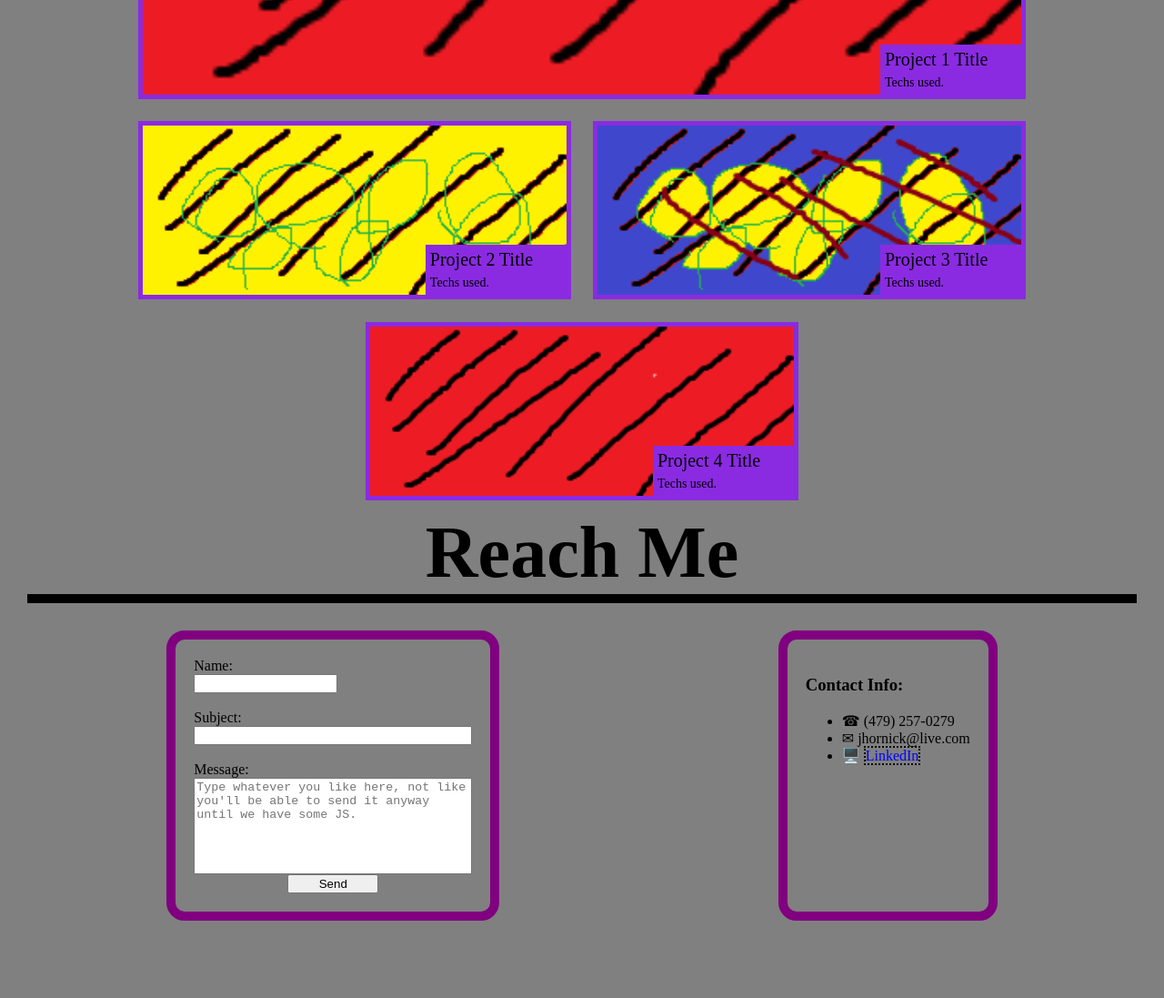
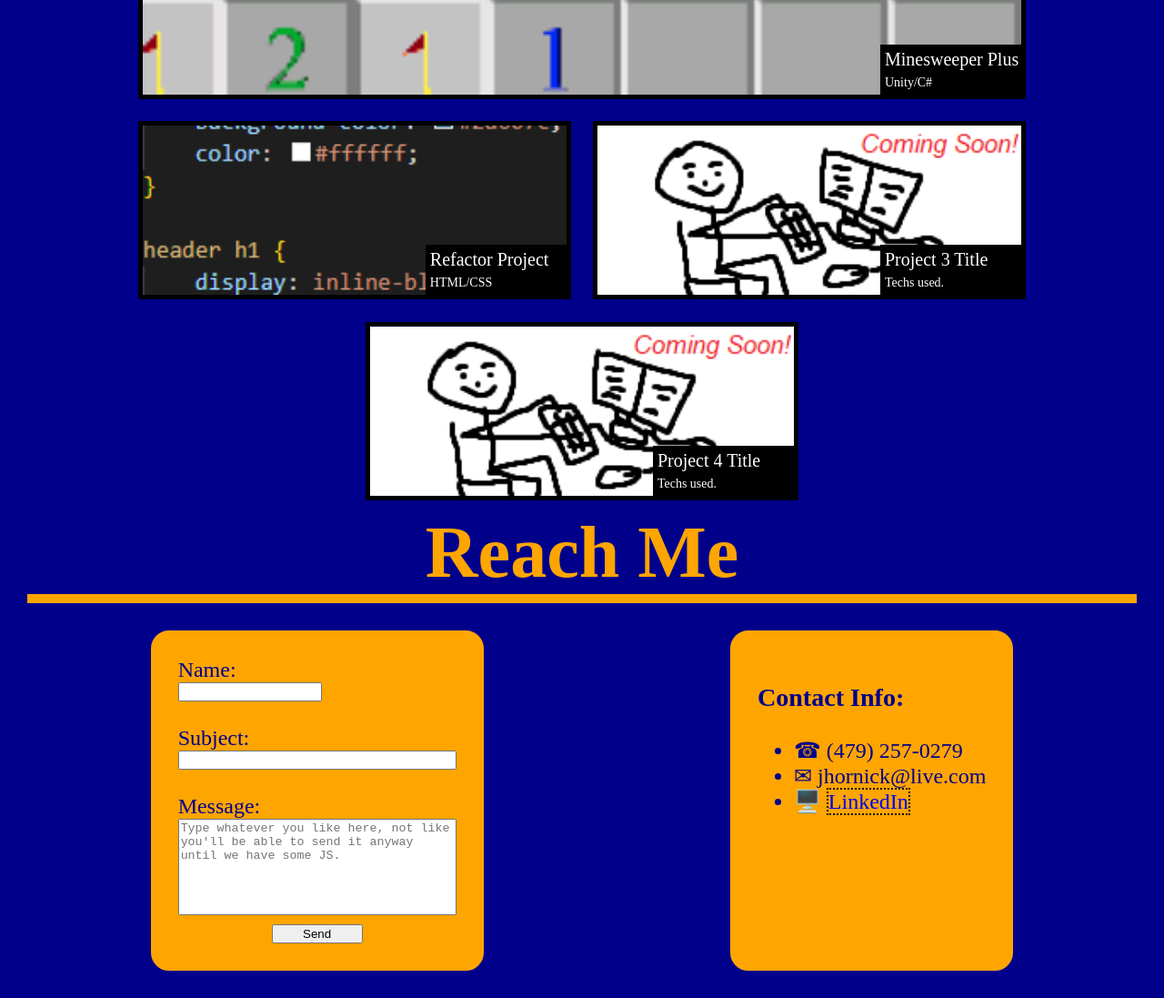
Before and after one commit to hornickjohn/my-project-portfolio, a plain HTML site: page index.html in a window 1280 px wide. Shown: the part 920-2017 px from the top of the page at 91% size. Before the commit the page ends 1932 px from the top, so only its background shows below. Drawn offline with Linux system fonts and the light colour scheme.

Commit message:
Code cleaned up, TODO list items addressed.

```diff
--- a/assets/style.css
+++ b/assets/style.css
@@ -1,14 +1,14 @@
 :root {
-    --primary-foreground:black;
-    --secondary-foreground:white;
-    --primary-background:#B000B0;
-    --secondary-background:lightblue;
+    --primary-foreground:white;
+    --primary-background:black;
+    --secondary-foreground:orange;
+    --secondary-background:darkblue;
 }
 
 body {
     margin:0;
     padding:0;
-    background-color:gray;
+    background-color:var(--secondary-background);
 }
 
 /* Begin Header Content */
@@ -17,10 +17,11 @@ body>header {
     width:100%;
     height:100px;
     top:0;
-    background-color: #B000B0;
+    background-color:var(--primary-background);
     display:flex;
     align-items:center;
     justify-content:space-between;
+    color:var(--primary-foreground);
 }
 body>header>div {
     display:flex;
@@ -36,23 +37,33 @@ header ul {
     padding-left:0;
 }
 header li {
+    /* style each nav link */
+    font-size:200%;
+    border-left:5px solid var(--primary-foreground);
+    border-bottom:5px solid var(--primary-foreground);
     display:inline-block;
     margin-left:15px;
+    padding:5px;
+}
+header a {
+    color:inherit;
 }
 h1 {
+    font-size:50px;
     padding: 20px 0 20px 20px;
     display:inline-block;
 }
-/* End Header Content */
 
 
 a {
-    color:inherit;
     text-decoration:none;
 }
 
+/* Overarching rules applied to main contect section */
 main h2 {
-    border-right:10px solid black;
+    /* each section's label h2 gets spaced where it needs to be and draws a line to its right */
+    color:var(--secondary-foreground);
+    border-right:10px solid var(--secondary-foreground);
     text-align:right;
     flex:1 1 250px;
     margin:30px;
@@ -60,16 +71,13 @@ main h2 {
     font-size:80px;
     box-sizing:border-box;
 }
-
 main {
     margin-top:100px;
 }
-
 main section {
     margin:0 30px;
     display:flex;
 }
-
 main>section {
     display:flex;
     flex-wrap: wrap;
@@ -81,26 +89,27 @@ main>section>div {
     flex-wrap: wrap;
 }
 
+/* Specific rules to about section */
 #about p {
     margin-top:30px;
     font-size:20px;
     line-height: 140%;
+    color:var(--secondary-foreground);
 }
-
 #about p:last-of-type {
     padding-bottom:20px;
 }
 
+/* Behavior of link cards in project section */
 .card {
     width:39%;
     margin:1%;
 }
-
 .card span {
     font-size: 70%;
 }
-
 .card figure {
+    /* Image + label section get alignment and wrap behavior */
     width:100%;
     margin:0;
     display:flex;
@@ -108,59 +117,66 @@ main>section>div {
     position:relative;
     justify-content:flex-end;
     align-items:flex-end;
-    transition: transform 0.5s;
 }
-.hovereffect:hover {
-    filter:brightness(200%);
-    transform:scale(105%);
-}
-
 .card img {
     width:100%;
-    border:5px solid blueviolet;
+    border:5px solid var(--primary-background);
 }
-
 #projects>div {
     justify-content:center;
 }
-
 #projects .card:first-of-type {
     width:80%;
     flex:none;
 }
-
 #projects .card:first-of-type figure {
     margin-top:30px;
 }
-
 .card figurecaption {
+    /* Bring label of each card into bottom-right corner of image */
     display:block;
     position:absolute;
     height:50px;
     width:150px;
     padding:5px;
     font-size:20px;
-    background-color:blueviolet;
+    background-color:var(--primary-background);
+    color:var(--primary-foreground);
 }
 
+/* Hoverable items get effects */
+.hovereffect {
+    transition: transform 0.5s;
+}
+.hovereffect:hover {
+    filter:brightness(200%);
+    transform:scale(105%);
+    box-shadow: 0 0 20px 20px var(--secondary-foreground);
+}
+
+/* Reach me section specific rules */
 #contact form {
     display:flex;
     flex-direction:column;
     justify-content: center;
 }
-
 #contact>div>* {
-    margin-top:30px;
+    /* all direct children of formatting div in contact section get rules: currently this applies rules to each of the info section and the input form */
+    margin:30px 15px 0 15px;
     padding:20px;
-    border:10px solid purple;
+    border:10px solid var(--secondary-foreground);
     border-radius:20px;
+    font-size: 150%;
+    background-color:var(--secondary-foreground);
+    color:var(--secondary-background);
 }
-
+#contact>div:last-child {
+    /* spacing from bottom of page, only applied to last child so when vertically stacked the space between them is consistent */
+    margin-bottom:30px;
+}
 #contact a {
     border:2px dotted black;
-    color:blue;
 }
-
 #message-input {
     resize:none;
     width:300px;
@@ -170,14 +186,16 @@ main>section>div {
     width:150px;
 }
 #contact input[type="button"] {
+    margin-top:10px;
     width:100px;
     align-self:center;
 }
 
+/* first break point, h2s stack on top of content */
 @media screen and (max-width:1296px) {
     main h2 {
         border-right:none;
-        border-bottom:10px solid black;
+        border-bottom:10px solid var(--secondary-foreground);
         text-align: center;
         padding:0 40px;
         margin:0;
@@ -186,14 +204,15 @@ main>section>div {
     }
 }
 
-@media screen and (max-width:768px) {
+/* last break point, nav links go below name and cards become vertical */
+@media screen and (max-width:830px) {
     body>header {
-        height:200px;
+        height:280px;
         flex-direction:column;
         justify-content: space-around;
     }
     main {
-        margin-top:200px;
+        margin-top:280px;
     }
     header ul {
         text-align: center;
@@ -205,10 +224,5 @@ main>section>div {
 }
 
 /* TODO:
-style nav links, general fonts/colors everywhere
-Comment stuff better
-actual images/links
-footer content
 README
-refactor css
 */
--- a/index.html
+++ b/index.html
@@ -11,9 +11,10 @@
     <header>
         <!--group image and name to left of header-->
         <div>
-            <img src="./assets/images/pfp.png" alt="Photo of John" />
+            <img src="./assets/images/pfp.jpg" alt="Photo of John" />
             <h1>John Hornick</h1>
         </div>
+        <!--ID links to page sections-->
         <nav>
             <ul>
                 <li class="hovereffect"><a href="#about">About</a></li>
@@ -25,6 +26,7 @@
     <main>
         <section id="about">
             <h2>About Me</h2>
+            <!--paragraphs about me-->
             <div>
                 <p>
                     I have been programming for about as long as I can remember! From silly little .NET C# applications in youth (when the framework was new!), using buttons to change text in labels, all the way to taking courses in college and dabbling in new languages and platforms. Most recently, I dove into a web development bootcamp to consolidate, modernize, and most importantly improve my knowledge and practices.
@@ -37,34 +39,38 @@
         <section id="projects">
             <h2>My Work</h2>
             <div>
+                <!--minesweeper plus card-->
                 <div class="card">
-                    <a href="https://www.msn.com/" target="_blank">
+                    <a href="https://hornickjohn.github.io/public-host-sweeper/" target="_blank">
                         <figure class="hovereffect">
-                            <img src="./assets/images/Project1.png" alt="image relating to first project" />
-                            <figurecaption>Project 1 Title<br><span>Techs used.</span></figurecaption>
+                            <img src="./assets/images/sweeper-image.png" alt="Partial screen grab from a game of Minesweeper." />
+                            <figurecaption>Minesweeper Plus<br><span>Unity/C#</span></figurecaption>
                         </figure>
                     </a>
                 </div>
+                <!--homework 1 card-->
                 <div class="card">
-                    <a href="https://www.reddit.com/" target="_blank">
+                    <a href="https://github.com/hornickjohn/refactor-for-accessibility" target="_blank">
                         <figure class="hovereffect">
-                            <img src="./assets/images/Project2.png" alt="image relating to second project" />
-                            <figurecaption>Project 2 Title<br><span>Techs used.</span></figurecaption>
+                            <img src="./assets/images/refactor-image.png" alt="Image of CSS code." />
+                            <figurecaption>Refactor Project<br><span>HTML/CSS</span></figurecaption>
                         </figure>
                     </a>
                 </div>
+                <!--placeholder card for future project-->
                 <div class="card">
-                    <a href="https://www.reddit.com/r/dreamtheater" target="_blank">
+                    <a href="https://www.youtube.com/watch?v=dQw4w9WgXcQ" target="_blank">
                         <figure class="hovereffect">
-                            <img src="./assets/images/Project3.png" alt="image relating to third project" />
+                            <img src="./assets/images/coming-soon-image.png" alt="Stick drawing of individual working on PC." />
                             <figurecaption>Project 3 Title<br><span>Techs used.</span></figurecaption>
                         </figure>
                     </a>
                 </div>
+                <!--placeholder card for future project-->
                 <div class="card">
-                    <a href="https://www.reddit.com/r/symphonyx" target="_blank">
+                    <a href="https://www.youtube.com/watch?v=dQw4w9WgXcQ" target="_blank">
                         <figure class="hovereffect">
-                            <img src="./assets/images/Project1.png" alt="image relating to fourth project" />
+                            <img src="./assets/images/coming-soon-image.png" alt="Stick drawing of individual working on PC." />
                             <figurecaption>Project 4 Title<br><span>Techs used.</span></figurecaption>
                         </figure>
                     </a>
@@ -74,12 +80,14 @@
         <section id="contact">
             <h2>Reach Me</h2>
             <div>
+                <!--Form providing an option to directly message me through web page-->
                 <form>
                     <label for="name-input">Name:</label><input type="text" id="name-input" /><br>
                     <label for="subject-input">Subject:</label><input type="text" id="subject-input" /><br>
                     <label for="message-input">Message:</label><textarea id="message-input" placeholder="Type whatever you like here, not like you'll be able to send it anyway until we have some JS."></textarea>
                     <input type="button" value="Send" />
                 </form>
+                <!--section listing contact info, with linkedin link-->
                 <div>
                     <h3>
                         Contact Info:
@@ -93,8 +101,5 @@
             </div>
         </section>
     </main>
-    <footer>
-
-    </footer>
 </body>
 </html>
```
Also changed, not shown: assets/images/Project1.png (deleted), assets/images/Project2.png (deleted), assets/images/Project3.png (deleted), assets/images/coming-soon-image.png (added), assets/images/pfp.jpg (added), assets/images/pfp.png (deleted), assets/images/refactor-image.png (added), assets/images/sweeper-image.png (added).
